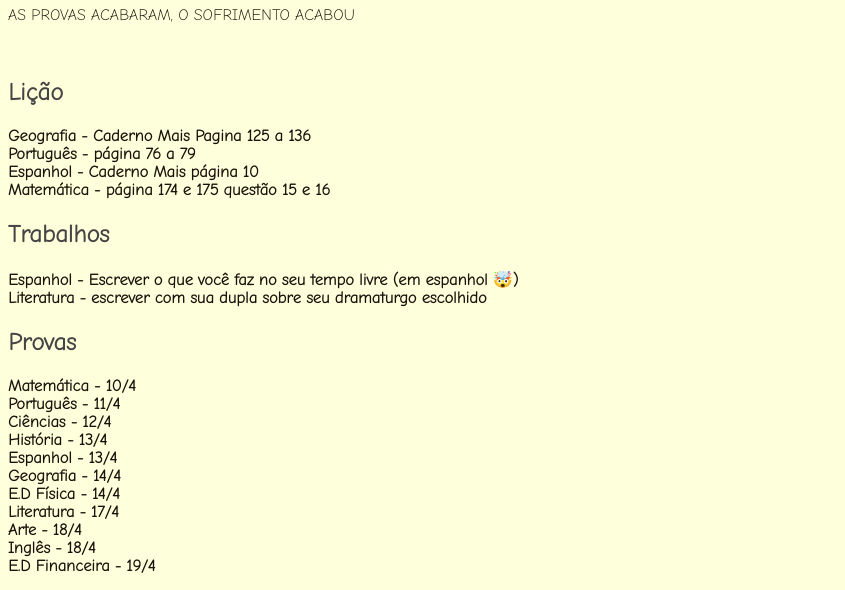
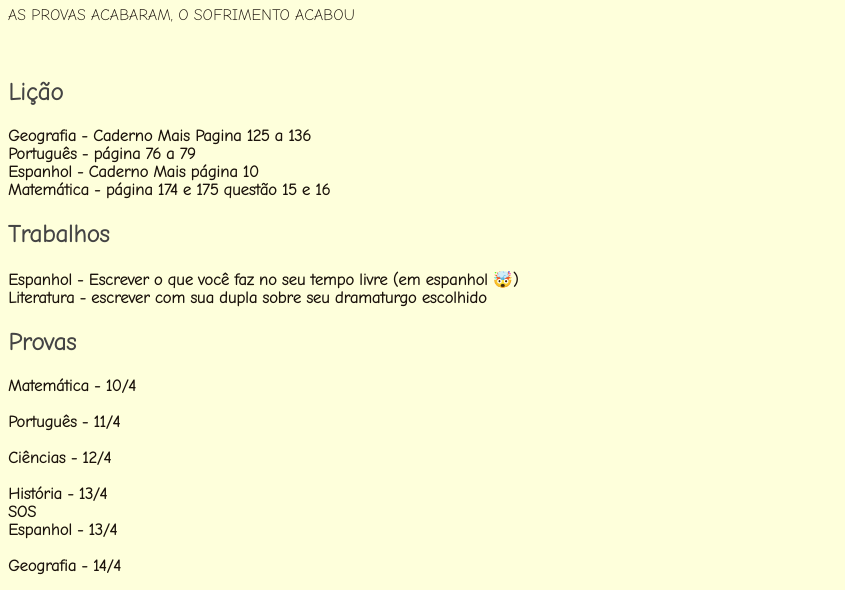
Before and after one commit to CachorraoAleatorio/noticiasefetivas.com, a plain HTML site: page Index.html in a window 1280 px wide. Shown: the part 172-762 px from the top of the page, without its empty margins (0-845 px from the left). Drawn offline with Linux system fonts and the light colour scheme.

```diff
--- a/Index.html
+++ b/Index.html
@@ -17,7 +17,7 @@
         <h2>Trabalhos</h3>
         <h4>Espanhol - Escrever o que você faz no seu tempo livre (em espanhol 🤯)<br>Literatura - escrever com sua dupla sobre seu dramaturgo escolhido</h4>
         <h2>Provas</h2>
-        <h4>Matemática - 10/4 <br>Português - 11/4<br>Ciências - 12/4<br>História - 13/4<br>Espanhol - 13/4<br>Geografia - 14/4<br>E.D Física - 14/4<br>Literatura - 17/4<br>Arte - 18/4<br>Inglês - 18/4<br> E.D Financeira - 19/4</h4>
+        <h4>Matemática - 10/4 <br><br>Português - 11/4<br><br>Ciências - 12/4<br><br>História - 13/4<br>SOS<br>Espanhol - 13/4<br><br>Geografia - 14/4<br><br>E.D Física - 14/4<br><br>Literatura - 17/4<br><br>Arte - 18/4<br><br>Inglês - 18/4<br><br>E.D Financeira - 19/4</h4>
         <img class="arvore-sabia" src="https://i.kym-cdn.com/photos/images/facebook/002/444/760/4a2.png"> <br><br><br>
         <p>vc pode se vonuntariar para escrever algo aqui!1!1111!!!
         <p><a href="feliz.mp4">video de dogin (muito feliz 💯)</a></p>
```
